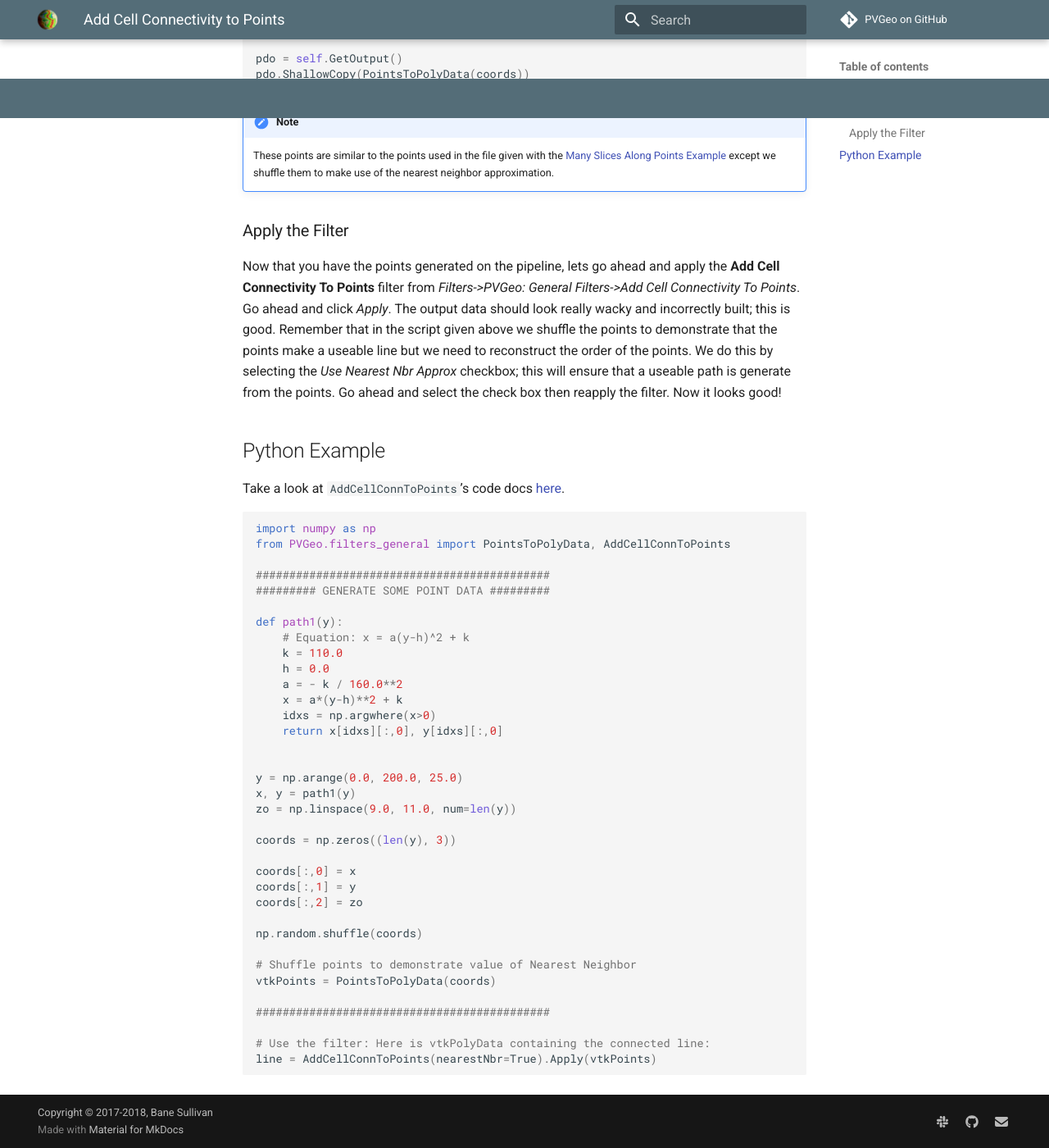
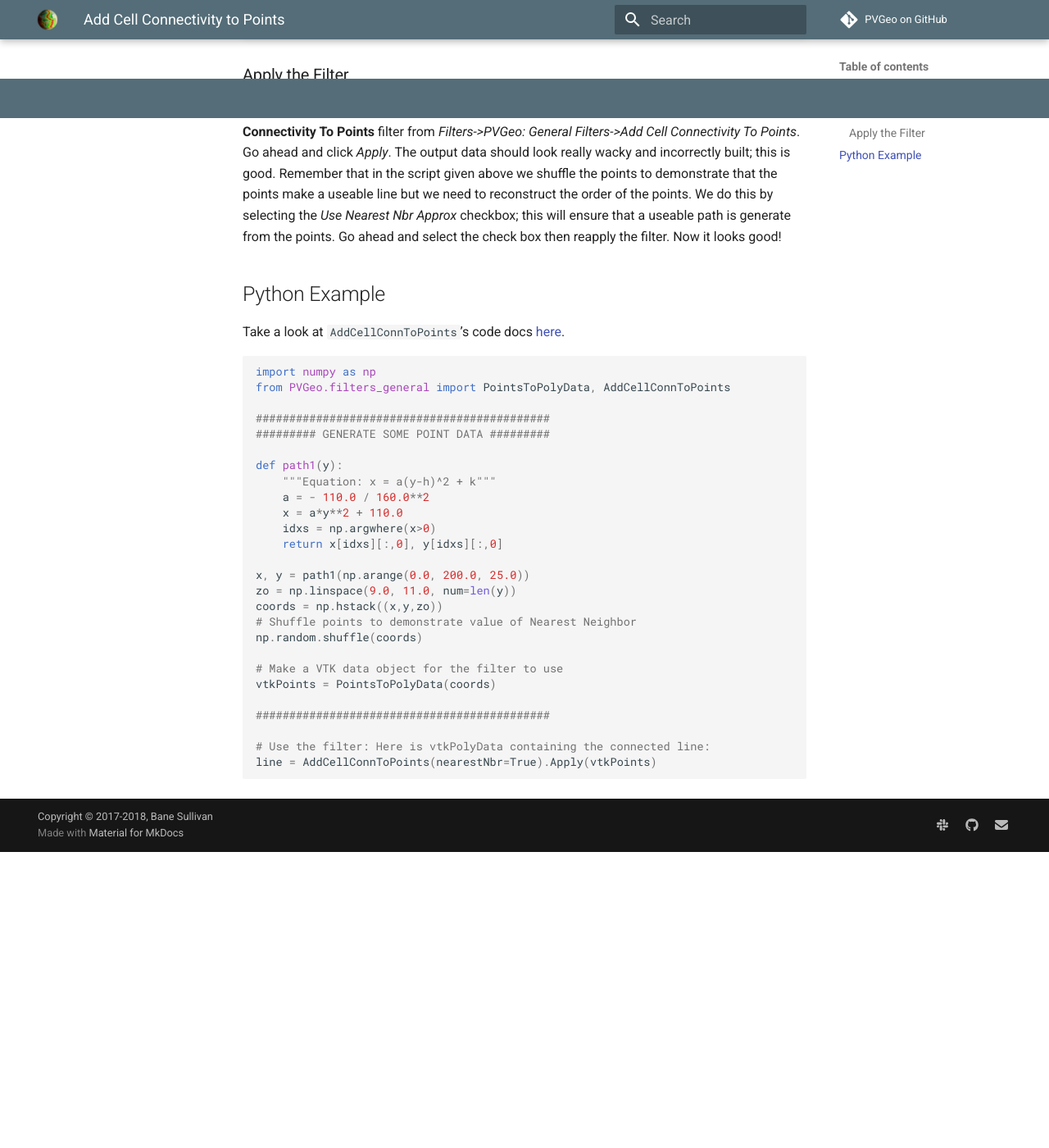
Before and after one commit to OpenGeoVis/PVGeo-Docs, an MkDocs documentation site: the page built from docs/examples/filters-general/Add-Cell-Connectivity-to-Points.md, in a window 1280 px wide and 1400 px high, scrolled down 1477 px. Shown: the whole window at 82% size. Built offline with MkDocs 1.6.1 and Material for MkDocs 9.7.7, drawn with Linux system fonts in a browser that asks for light colours; comment, search, counter and statistics services are not loaded; old or Windows-style settings are respelled for this version of MkDocs; after the commit the page ends 2516 px from its top, so only the background shows below that; some of the changed text lies outside the part shown.

Commit message:
Cleaned up examples

```diff
--- a/docs/examples/filters-general/Add-Cell-Connectivity-to-Points.md
+++ b/docs/examples/filters-general/Add-Cell-Connectivity-to-Points.md
@@ -19,25 +19,15 @@ import numpy as np
 from PVGeo.filters_general import PointsToPolyData
 
 def path1(y):
-    # Equation: x = a(y-h)^2 + k
-    k = 110.0
-    h = 0.0
-    a = - k / 160.0**2
-    x = a*(y-h)**2 + k
+    """Equation: x = a(y-h)^2 + k"""
+    a = - 110.0 / 160.0**2
+    x = a*y**2 + 110.0
     idxs = np.argwhere(x>0)
     return x[idxs][:,0], y[idxs][:,0]
 
-
-y = np.arange(0.0, 200.0, 25.0)
-x, y = path1(y)
+x, y = path1(np.arange(0.0, 200.0, 25.0))
 zo = np.linspace(9.0, 11.0, num=len(y))
-
-coords = np.zeros((len(y), 3))
-
-coords[:,0] = x
-coords[:,1] = y
-coords[:,2] = zo
-
+coords = np.hstack((x,y,zo))
 # Shuffle points to demonstrate value of Nearest Neighbor
 np.random.shuffle(coords)
 
@@ -65,28 +55,19 @@ from PVGeo.filters_general import PointsToPolyData, AddCellConnToPoints
 ######### GENERATE SOME POINT DATA #########
 
 def path1(y):
-    # Equation: x = a(y-h)^2 + k
-    k = 110.0
-    h = 0.0
-    a = - k / 160.0**2
-    x = a*(y-h)**2 + k
+    """Equation: x = a(y-h)^2 + k"""
+    a = - 110.0 / 160.0**2
+    x = a*y**2 + 110.0
     idxs = np.argwhere(x>0)
     return x[idxs][:,0], y[idxs][:,0]
 
-
-y = np.arange(0.0, 200.0, 25.0)
-x, y = path1(y)
+x, y = path1(np.arange(0.0, 200.0, 25.0))
 zo = np.linspace(9.0, 11.0, num=len(y))
-
-coords = np.zeros((len(y), 3))
-
-coords[:,0] = x
-coords[:,1] = y
-coords[:,2] = zo
-
+coords = np.hstack((x,y,zo))
+# Shuffle points to demonstrate value of Nearest Neighbor
 np.random.shuffle(coords)
 
-# Shuffle points to demonstrate value of Nearest Neighbor
+# Make a VTK data object for the filter to use
 vtkPoints = PointsToPolyData(coords)
 
 ############################################
```
Also changed, not shown: docs/examples/filters-general/Normalize-Array.md (+10 -17 lines), docs/examples/filters-general/Points-to-Tube.md (+7 -16 lines), docs/examples/filters-general/array-math.md (+7 -14 lines), docs/examples/filters-general/rotate-points.md (+3 -3 lines).
